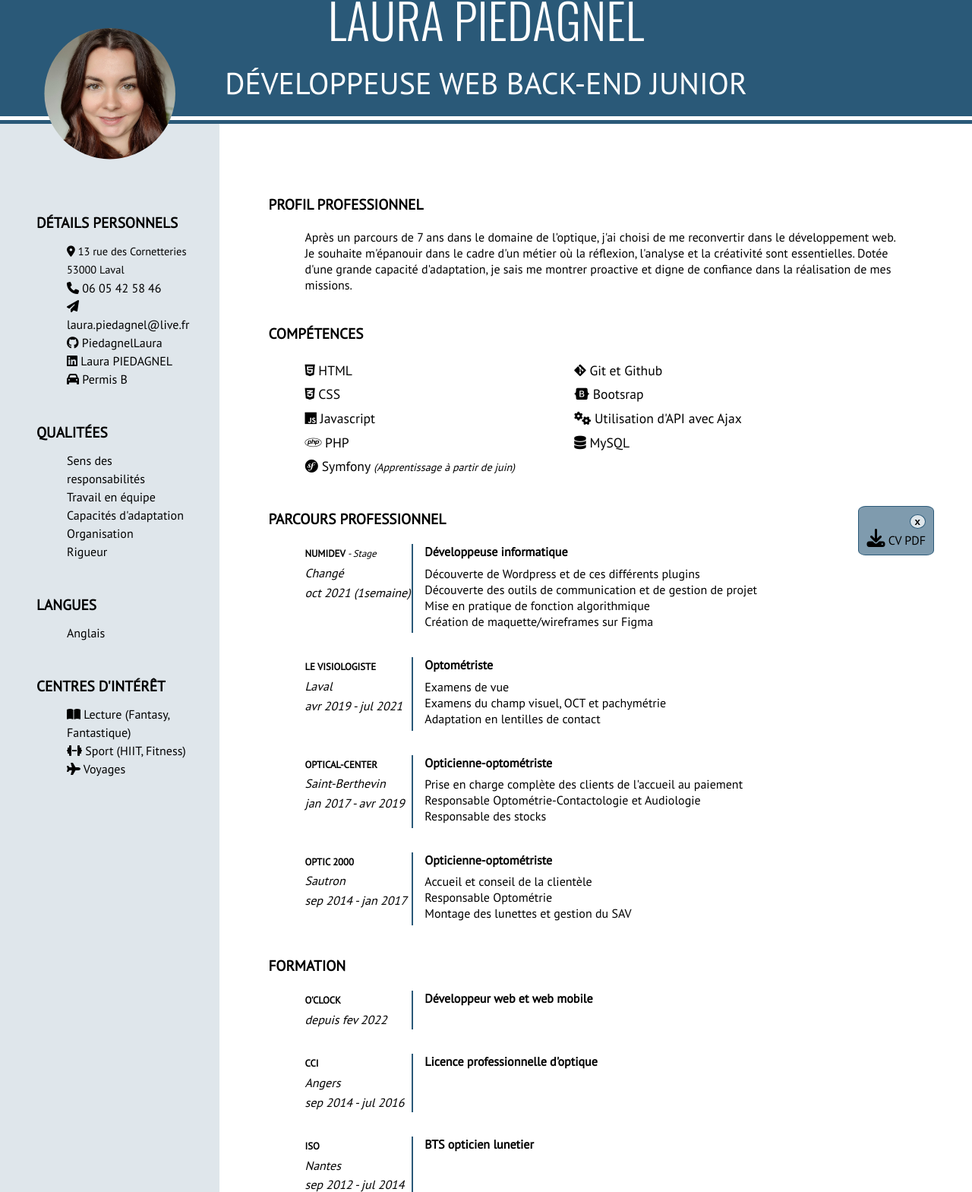
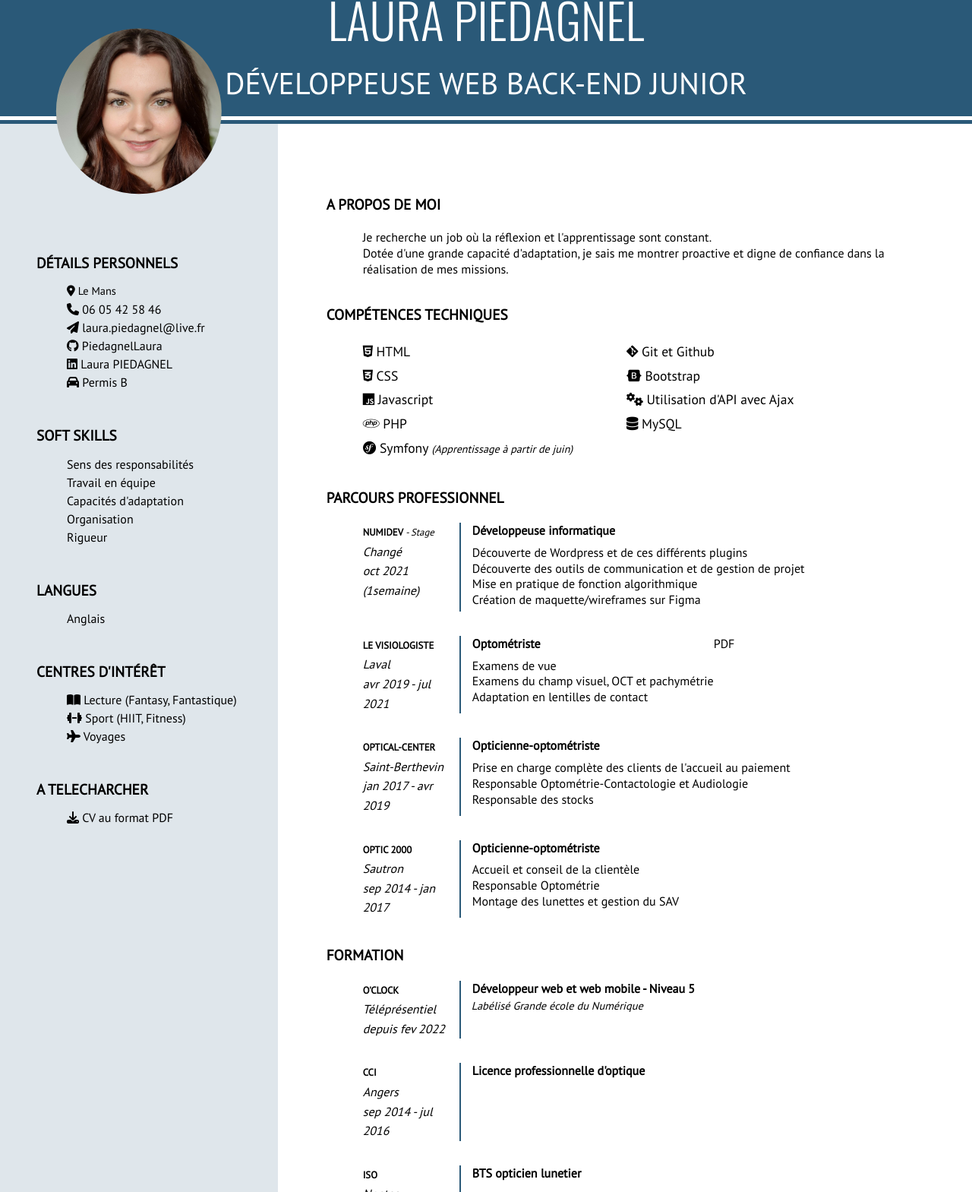
Before and after one commit to PiedagnelLaura/PiedagnelLaura.github.io, a plain HTML site: page index.html in a window 1280 px wide. Shown: the part 39-1608 px from the top of the page at 76% size. Drawn offline with nearby package versions, Linux system fonts and the light colour scheme.

Commit message:
modif a propos + cv a telecharger"

```diff
--- a/css/style.css
+++ b/css/style.css
@@ -37,17 +37,7 @@ h2 {
 .pdf i {
     font-size: 1.5em;
 }
-.close {
-    border-radius: 60%;
-    border : 1px solid #2a5978;
-    background-color: #dfe6eb;
-    font-weight: bold;
-}
-.close:hover {
-    transition-duration: 0.5s;
-    background-color: #2a5978;
-    color: white;
-}
+
 .pdf a:hover {
     transition-duration: 0.5s;
     background-color: rgba(42, 89, 120, 0);;
@@ -80,7 +70,7 @@ h3 {
 
 .position {
     position: sticky;
-    top: 100px;
+    top: 80px;
 }
 
 .photo {
@@ -176,7 +166,12 @@ h5 {  /*nom des entreprise/école de formation*/
     margin-left: 15px;
     padding-bottom: 5px;
 }
-
+.ecole {
+    margin-left: 14px;
+    margin-top : -10px;
+    font-size: 0.9em;
+    font-style: italic;
+}
 a:hover {
     transition-duration: 0.5s;
     background-color: rgba(42, 89, 120, 0.6);
@@ -186,6 +181,8 @@ a:hover {
 }
 
 .invisible {display: none;}
+
+.mobile {display:none;}
 
 /*responsive : en dessous de 768px*/
 
@@ -242,6 +239,6 @@ a:hover {
 
     h3 {text-align: center;}
 
-    .pdf a {color : rgb(25, 41, 131);}
+    .mobile {display:block;}
 
   }
--- a/index.html
+++ b/index.html
@@ -22,12 +22,6 @@
         <h2>Développeuse Web Back-End Junior</h2>
 
     </header>
-    <div class="pdf">
-            <button class ="close">x</button>
-            <a href="images/laura-piedagnel_cv.pdf" download>
-                <i class="fa-solid fa-download"></i> CV PDF
-            </a>
-        </div>
 
     <main>
         <section class="asavoir"> <!--- PARTIE GAUCHE DU CV-->
@@ -37,7 +31,7 @@
                 <h3>détails personnels</h3>
                 <div class="contenu">
 
-                    <address><i class="fa-solid fa-location-dot"></i> 13 rue des Cornetteries 53000 Laval </address>
+                    <address><i class="fa-solid fa-location-dot"></i> Le Mans </address>
                     <a href="tel:+33605425846"><i class="fa-solid fa-phone"></i>  06 05 42 58 46</a>
                     <a href="mailto:laura.piedagnel@live.fr"><i class="fa-solid fa-paper-plane"></i> laura.piedagnel@live.fr</a>
                     <a href="https://github.com/PiedagnelLaura"><i class="fa-brands fa-github"></i> PiedagnelLaura</a>
@@ -47,7 +41,7 @@
             </div>
 
             <div class="cadre disparait">
-                <h3>qualitées</h3>
+                <h3>Soft skills</h3>
                 <ul class="contenu">
                     <li>Sens des responsabilités</li>
                     <li>Travail en équipe</li>
@@ -71,17 +65,31 @@
                     <li><i class="fa-solid fa-plane"></i> Voyages</li>
                 </ul>
             </div>
+
+            <div class="cadre disparait">
+                <h3>A TELECHARCHER</h3>
+                <ul class="contenu">
+                    <li><a href="images/cv_laura-piedagnel.pdf" download>
+                            <i class="fa-solid fa-download"></i>
+                            CV au format PDF
+                        </a>
+                    </li>
+
+                </ul>
+            </div>
             </div>
         </section>
 
         <section class="principal"> <!--PARTIE DROITE DU CV-->
             <article  class="disparait">
-                <h3>PROFIL PROFESSIONNEL</h3>
-                <p class="parcours">Après un parcours de 7 ans dans le domaine de l'optique, j'ai choisi de me reconvertir dans le développement web. Je souhaite m'épanouir dans le cadre d'un métier où la réflexion, l'analyse et la créativité sont essentielles. Dotée d'une grande capacité d'adaptation, je sais me montrer proactive et digne de confiance dans la réalisation de mes missions.</p>
+                <h3>A PROPOS DE MOI</h3>
+                <p class="parcours">Je recherche un job où la réflexion et l'apprentissage sont constant. <br>
+                    Dotée d'une grande capacité d'adaptation, je sais me montrer proactive et digne de confiance dans la réalisation de mes missions.
+                    </p>
             </article>
 
             <article>
-                <h3>COMPÉTENCES</h3>
+                <h3>COMPÉTENCES TECHNIQUES</h3>
                         <div class="parcours competences">
                             <div class="langs">
                                 <p><i class="fa-brands fa-html5"></i> HTML </p>
@@ -93,7 +101,7 @@
                             <div>
 
                                 <p><i class="fa-brands fa-git-alt"></i> Git et Github</p>
-                                <p><i class="fa-brands fa-bootstrap"></i> Bootsrap</p>
+                                <p><i class="fa-brands fa-bootstrap"></i> Bootstrap</p>
                                 <p><i class="fa-solid fa-gears"></i> Utilisation d'API avec Ajax</p>
                                 <p><i class="fa-solid fa-database"></i> MySQL</p>
                             </div>
@@ -134,7 +142,7 @@
                             <li>Examens du champ visuel, OCT et pachymétrie </li>
                             <li>Adaptation en lentilles de contact </li>
                         </ul>
-                    </div>
+                    </div>PDF
                 </div>
 
                 <div class="parcours resume">
@@ -177,9 +185,13 @@
 
                     <div class="frise">
                         <h5><a target="_blank" href="https://oclock.io/?gclid=CjwKCAjwlcaRBhBYEiwAK341jX-gEpxYs7HJbY7BG21VOb0B7WMVningBxX4q4HyloSGIxUKVFrB8BoCAAsQAvD_BwE">O'clock</a></h5>
+                        <p class="disparait">Téléprésentiel</p>
                         <time>depuis fev 2022</time>
                     </div>
-                        <h4 class="description">Développeur web et web mobile</h4>
+                    <div>
+                        <h4 class="description">Développeur web et web mobile - Niveau 5</h4>
+                        <p class="ecole">Labélisé Grande école du Numérique</p>
+                    </div>
                 </div>
                 <div class="parcours resume">
                     <div class="frise">
@@ -208,10 +220,22 @@
                     <h4 class="description">Baccalauréat Scientifique</h4>
                 </div>
             </article>
+
+            <article class = "mobile">
+                <h3>A TELECHARGER</h3>
+                <div class="parcours resume">
+                    <div class="frise">
+                        <a href="images/cv_laura-piedagnel.pdf" download>
+                                <i class="fa-solid fa-download"></i>
+                                CV au format PDF
+                            </a>
+                    </div>
+                </div>
+
+            </article>
         </section>
     </main>
 
     <script src="https://kit.fontawesome.com/a00cbc0a23.js" crossorigin="anonymous"></script>
-    <script src="js/app.js"></script>
 </body>
 </html>
--- a/js/app.js
+++ /dev/null
@@ -1,12 +0,0 @@
-const app = {
-    init: function () {
-        const btnElmt = document.querySelector('.pdf');
-        btnElmt.addEventListener('click', app.handleClick);
-    },
-    handleClick: function (evt) {
-        document.querySelector('.pdf').classList.add('invisible');
-
-    }
-};
-
-document.addEventListener('DOMContentLoaded', app.init);
```
Also changed, not shown: 2 other files.
